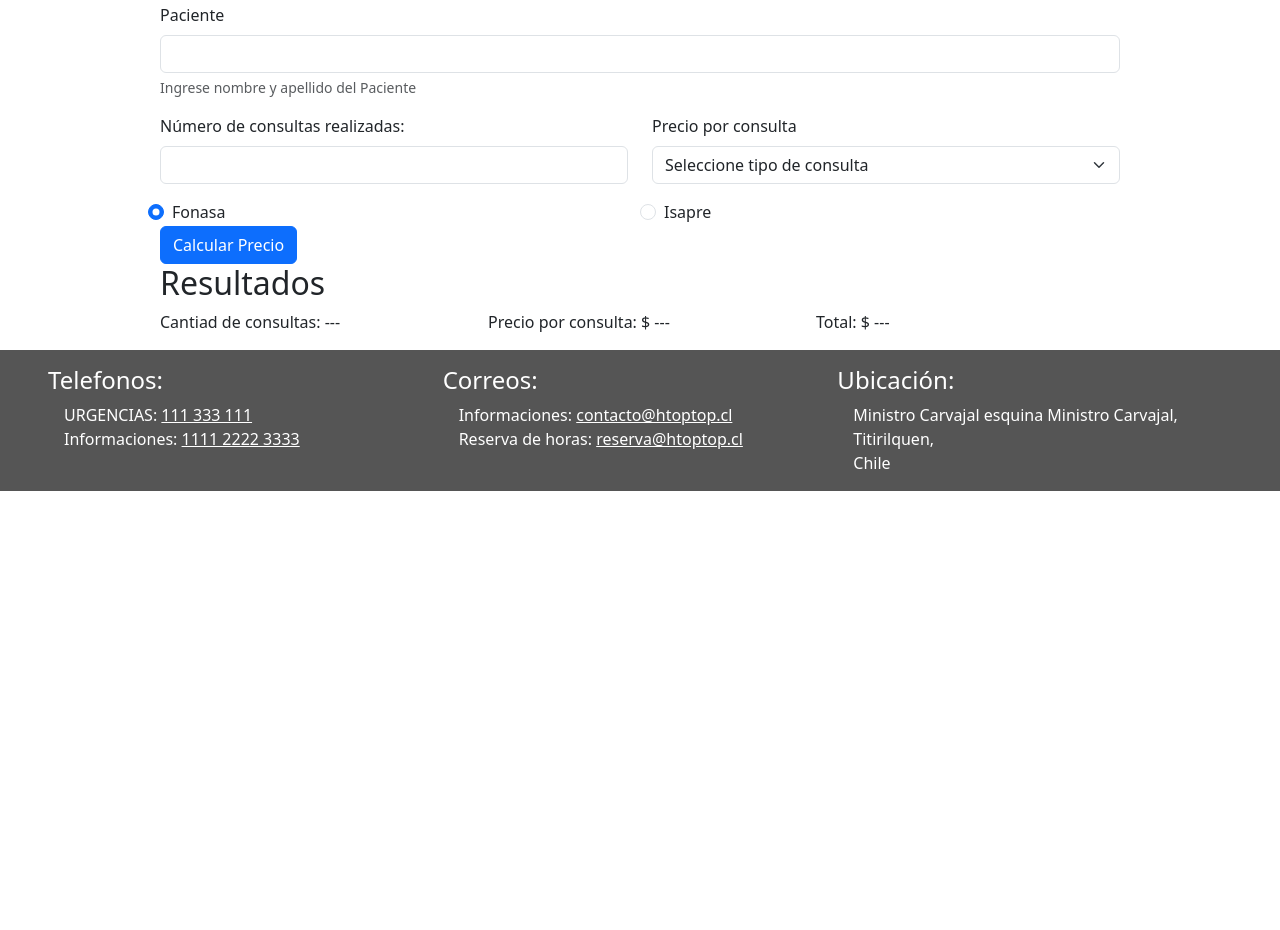
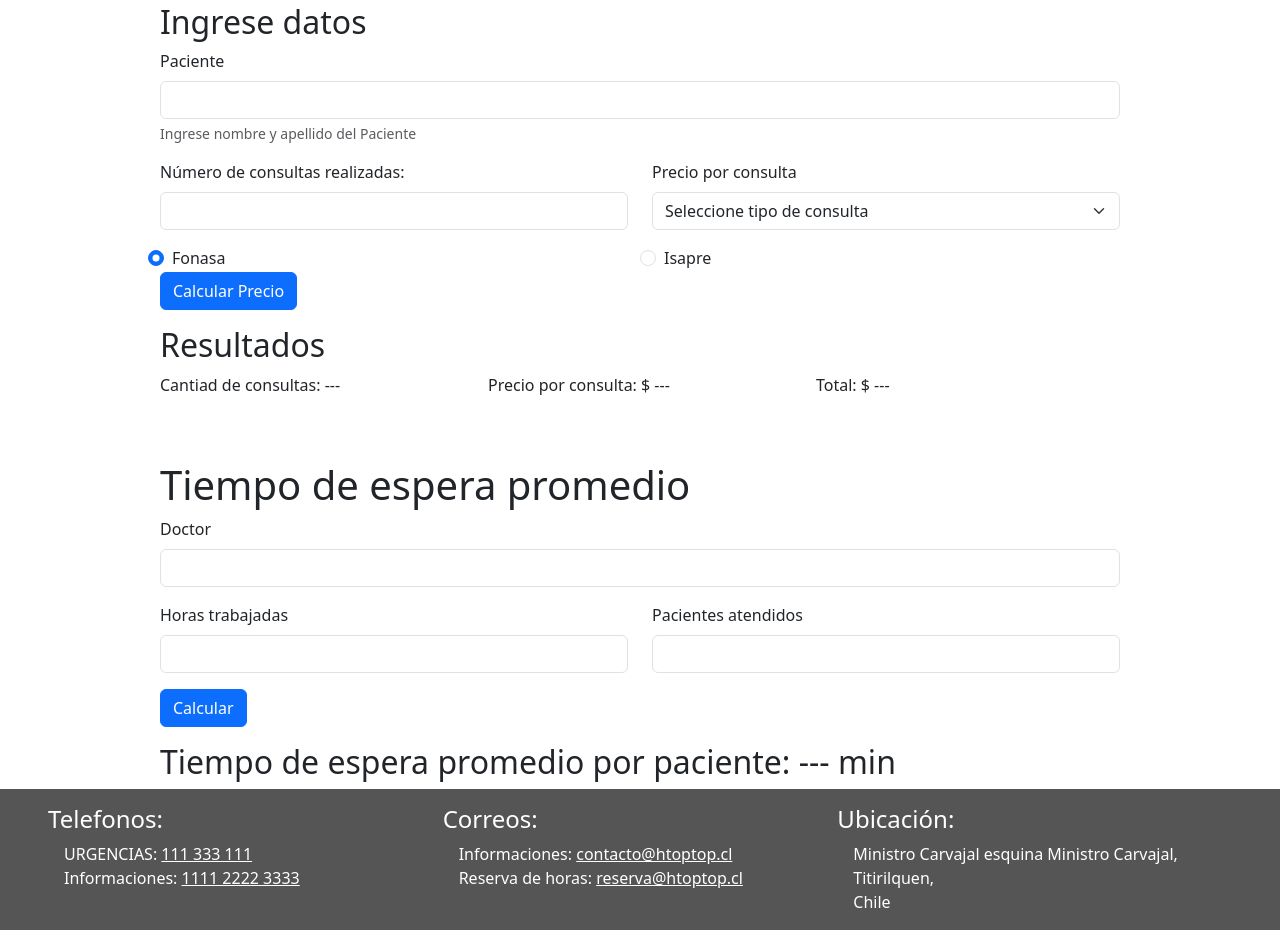
Before and after one commit to mr-pineda/M3-LabVirtual-2, a plain HTML site: page panel.html in a window 1280 px wide. Shown: the part 565-1495 px from the top of the page. Before the commit the page ends 1056 px from the top, so only its background shows below. Drawn offline with Linux system fonts and the light colour scheme.

Commit message:
Feat: Added wait time computation

```diff
--- a/panel.html
+++ b/panel.html
@@ -40,9 +40,10 @@
       <p class="showcase__subtitle">N° 1 en el Ranking de Calidad</p>
     </section>
 
-    <section>
+    <section class="mb-5">
       <h1>Costo de servicios</h1>
-      <form>
+      <h2>Ingrese datos</h2>
+      <form class="mb-3">
         <div class="mb-3">
           <label for="name_input" class="form-label">Paciente</label>
           <input
@@ -127,6 +128,42 @@
       </div>
     </section>
 
+    <section>
+      <h1>Tiempo de espera promedio</h1>
+      <form class="mb-3">
+        <div class="mb-3">
+          <label for="name_input" class="form-label">Doctor</label>
+          <input type="text" class="form-control" id="doctor_name_input" />
+        </div>
+        <div class="mb-3 row">
+          <div class="col">
+            <label for="worked_hours_input" class="form-label"
+              >Horas trabajadas</label
+            >
+            <input type="number" class="form-control" id="worked_hours_input" />
+          </div>
+          <div class="col">
+            <label for="pacient_count_input" class="form-label"
+              >Pacientes atendidos</label
+            >
+            <input
+              type="number"
+              class="form-control"
+              id="pacient_count_input"
+            />
+          </div>
+        </div>
+        <button type="button" class="btn btn-primary" onclick="getWaitTime()">
+          Calcular
+        </button>
+      </form>
+      <div>
+        <h2 id="meanWaitTime">
+          Tiempo de espera promedio por paciente: --- min
+        </h2>
+      </div>
+    </section>
+
     <footer class="footer">
       <div class="footer__section">
         <h3 class="footer__section__title">Telefonos:</h3>
--- a/src/scripts/controlPanel.js
+++ b/src/scripts/controlPanel.js
@@ -39,3 +39,22 @@ const getTotalPrice = async () => {
     'display_total_price'
   ).textContent = `Total: $${totalPrice}`;
 };
+
+const getWaitTime = () => {
+  const workedHours = parseInt(
+    document.getElementById('worked_hours_input').value
+  );
+  const pacientCount = parseInt(
+    document.getElementById('pacient_count_input').value
+  );
+  if (isNaN(workedHours) || isNaN(pacientCount)) {
+    console.log('Invalid entry');
+    return;
+  }
+  const waitTime = (workedHours * 60) / pacientCount;
+  document.getElementById(
+    'meanWaitTime'
+  ).textContent = `Tiempo de espera promedio por paciente: ${waitTime.toFixed(
+    2
+  )} min`;
+};
```
